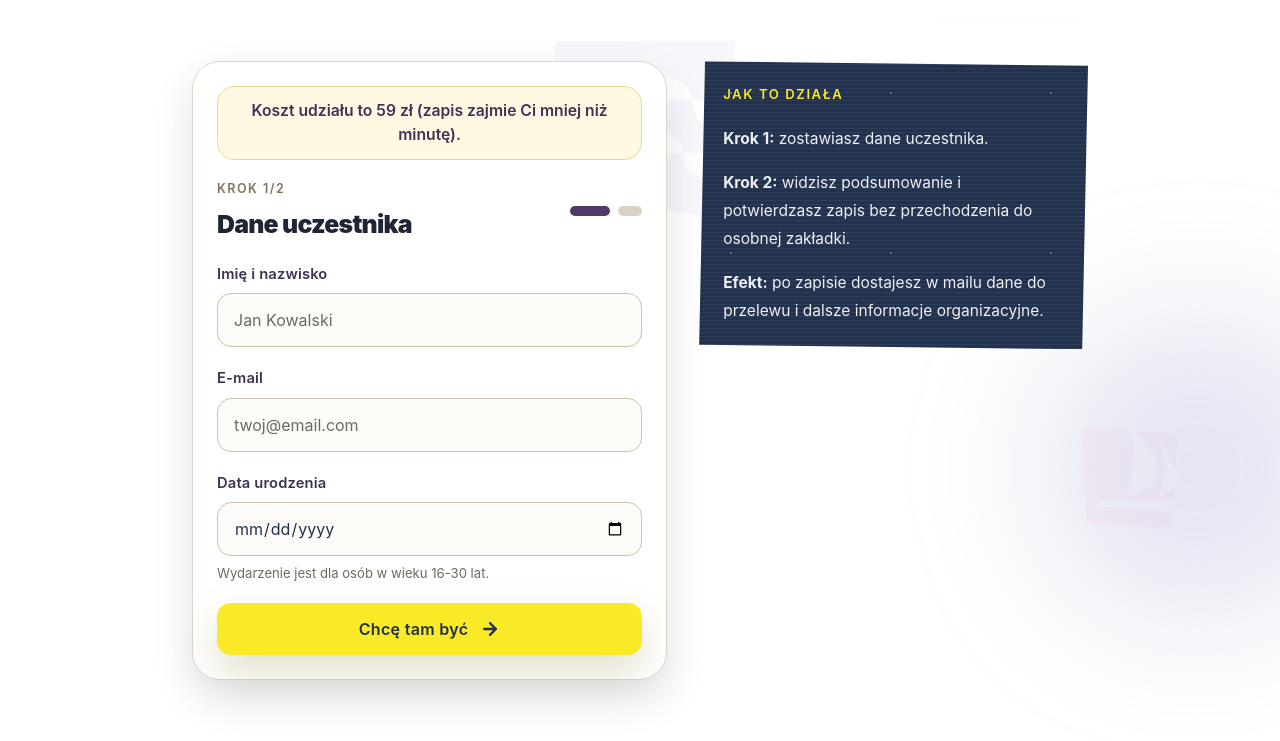
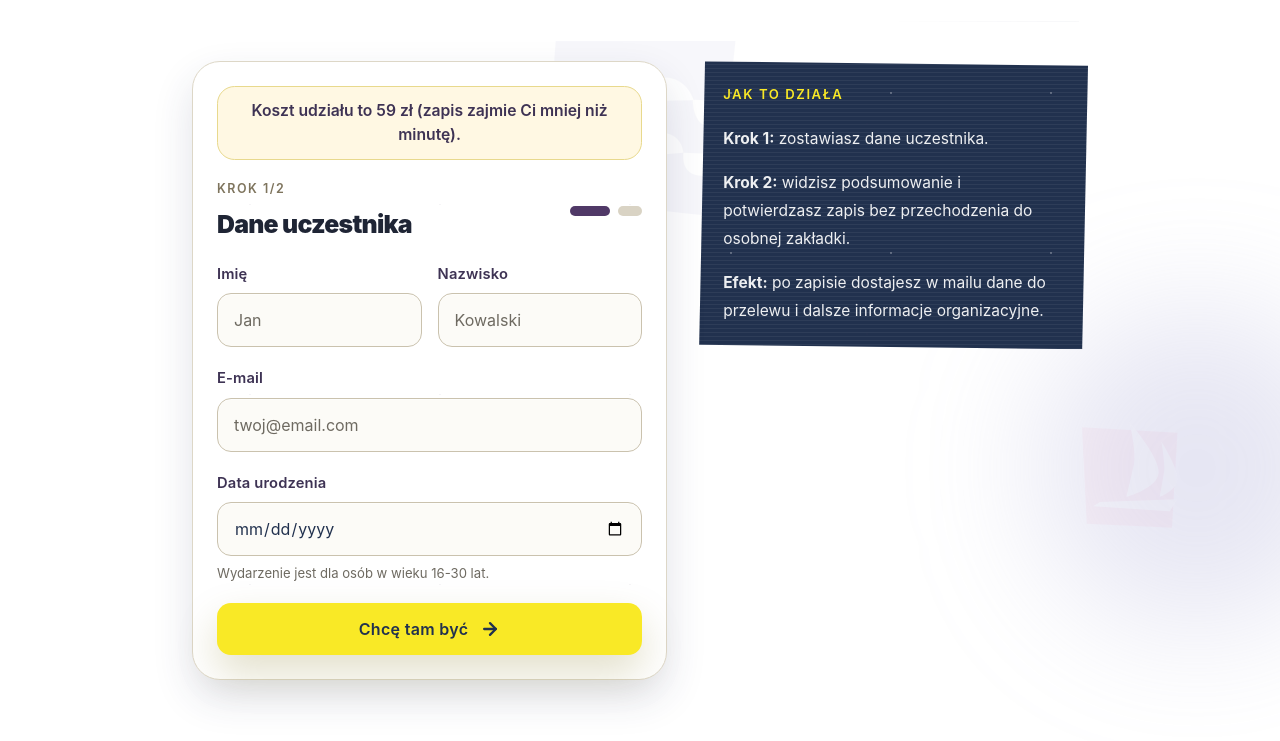
Before and after one commit to mlnq/resj-fest-astro, an Astro site: page / in a window 1280 px wide. Shown: the part 1999-2740 px from the top of the page. Built offline with nearby package versions, Linux system fonts and the light colour scheme; Astro itself is replaced by a stand-in of ours.

Commit message:
seperate name and surname inputs

```diff
--- a/src/app/components/landing/FinalCtaSection.tsx
+++ b/src/app/components/landing/FinalCtaSection.tsx
@@ -52,7 +52,8 @@ const formatBirthDate = (value: string) => {
 };
 
 const participantSchema = z.object({
-  fullName: z.string().trim().min(2, "Podaj imię i nazwisko."),
+  firstName: z.string().trim().min(2, "Podaj imię."),
+  lastName: z.string().trim().min(2, "Podaj nazwisko."),
   email: z.email("Podaj poprawny adres e-mail."),
   birthDate: z
     .string()
@@ -66,7 +67,8 @@ const participantSchema = z.object({
 });
 
 type ParticipantFormValues = {
-  fullName: string;
+  firstName: string;
+  lastName: string;
   email: string;
   birthDate: string;
 };
@@ -100,7 +102,8 @@ export function FinalCtaSection({
   wodaSrc,
 }: FinalCtaSectionProps) {
   const [step, setStep] = useState<1 | 2>(1);
-  const [fullName, setFullName] = useState("");
+  const [firstName, setFirstName] = useState("");
+  const [lastName, setLastName] = useState("");
   const [email, setEmail] = useState("");
   const [birthDate, setBirthDate] = useState("");
   const [errors, setErrors] = useState<ParticipantFormErrors>({});
@@ -110,7 +113,8 @@ export function FinalCtaSection({
   const [submissionMessage, setSubmissionMessage] = useState("");
 
   const participantValues: ParticipantFormValues = {
-    fullName,
+    firstName,
+    lastName,
     email,
     birthDate,
   };
@@ -118,11 +122,12 @@ export function FinalCtaSection({
   useEffect(() => {
     if (!hasAttemptedContinue) return;
     setErrors(getParticipantErrors(participantValues));
-  }, [fullName, email, birthDate, hasAttemptedContinue]);
+  }, [firstName, lastName, email, birthDate, hasAttemptedContinue]);
 
   const resetForm = () => {
     setStep(1);
-    setFullName("");
+    setFirstName("");
+    setLastName("");
     setEmail("");
     setBirthDate("");
     setErrors({});
@@ -145,7 +150,7 @@ export function FinalCtaSection({
     setSubmissionMessage("");
 
     const result = await submitRegistrationWebhook({
-      fullName,
+      fullName: `${firstName} ${lastName}`.trim(),
       email,
       birthDate,
       ticketPrice: TICKET_PRICE,
@@ -270,29 +275,56 @@ export function FinalCtaSection({
 
             {step === 1 ? (
               <>
+                <div className="grid gap-4 sm:grid-cols-2">
                   <div className="space-y-2 text-left">
                     <label
-                    htmlFor="name"
+                      htmlFor="first-name"
                       className="block font-sans text-[0.92rem] font-semibold tracking-[0.01em] text-[#3E3354]"
                     >
-                    Imię i nazwisko
+                      Imię
                     </label>
                     <input
-                    id="name"
+                      id="first-name"
                       type="text"
-                    value={fullName}
-                    onChange={(event) => setFullName(event.target.value)}
-                    placeholder="Jan Kowalski"
-                    aria-invalid={Boolean(errors.fullName)}
+                      value={firstName}
+                      onChange={(event) => setFirstName(event.target.value)}
+                      placeholder="Jan"
+                      aria-invalid={Boolean(errors.firstName)}
                       className={`w-full rounded-xl border bg-[#FCFBF7] px-4 py-3.5 text-base text-[#21314E] placeholder:text-[#6E6A61] shadow-[inset_0_1px_0_rgba(255,255,255,0.55)] focus:outline-none ${
-                      errors.fullName
+                        errors.firstName
                           ? "border-[#B4495D] bg-[#FFF8FA] focus:border-[#B4495D]"
                           : "border-[#CAC2AE] focus:border-[#503967]"
                       }`}
                     />
-                  {errors.fullName ? (
-                    <p className="text-[0.82rem] font-medium text-[#B4495D]">{errors.fullName}</p>
+                    {errors.firstName ? (
+                      <p className="text-[0.82rem] font-medium text-[#B4495D]">{errors.firstName}</p>
                     ) : null}
+                  </div>
+
+                  <div className="space-y-2 text-left">
+                    <label
+                      htmlFor="last-name"
+                      className="block font-sans text-[0.92rem] font-semibold tracking-[0.01em] text-[#3E3354]"
+                    >
+                      Nazwisko
+                    </label>
+                    <input
+                      id="last-name"
+                      type="text"
+                      value={lastName}
+                      onChange={(event) => setLastName(event.target.value)}
+                      placeholder="Kowalski"
+                      aria-invalid={Boolean(errors.lastName)}
+                      className={`w-full rounded-xl border bg-[#FCFBF7] px-4 py-3.5 text-base text-[#21314E] placeholder:text-[#6E6A61] shadow-[inset_0_1px_0_rgba(255,255,255,0.55)] focus:outline-none ${
+                        errors.lastName
+                          ? "border-[#B4495D] bg-[#FFF8FA] focus:border-[#B4495D]"
+                          : "border-[#CAC2AE] focus:border-[#503967]"
+                      }`}
+                    />
+                    {errors.lastName ? (
+                      <p className="text-[0.82rem] font-medium text-[#B4495D]">{errors.lastName}</p>
+                    ) : null}
+                  </div>
                 </div>
 
                 <div className="space-y-2 text-left">
@@ -371,7 +403,7 @@ export function FinalCtaSection({
                     Dane uczestnika
                   </p>
                   <div className="mt-3 space-y-2 text-[0.96rem] leading-6 text-[#273249]">
-                    <p><strong>Imię i nazwisko:</strong> {fullName}</p>
+                    <p><strong>Imię i nazwisko:</strong> {`${firstName} ${lastName}`.trim()}</p>
                     <p><strong>E-mail:</strong> {email}</p>
                     <p><strong>Data urodzenia:</strong> {formatBirthDate(birthDate)}</p>
                   </div>
```
Lines whose indentation alone changed are shown as unchanged.
